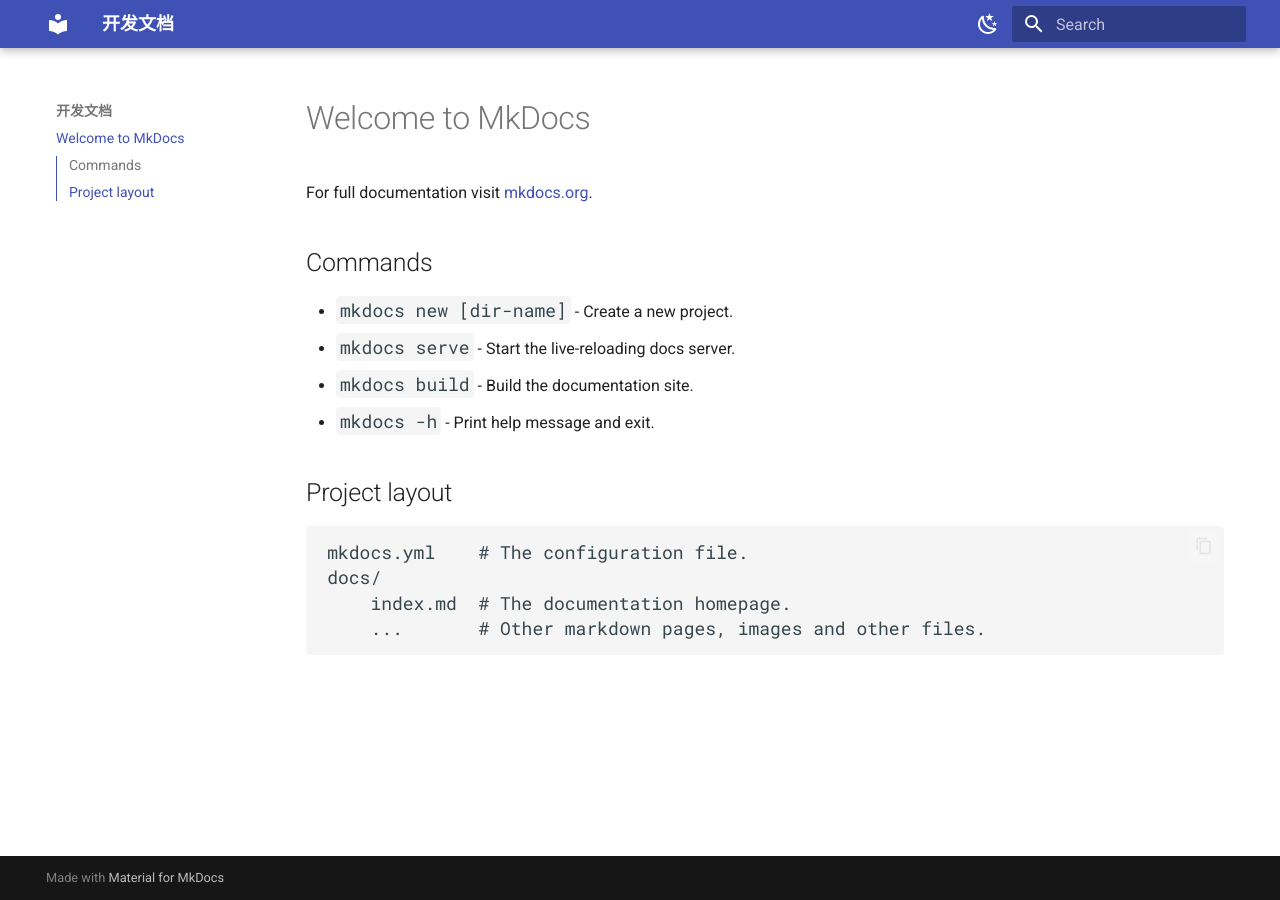
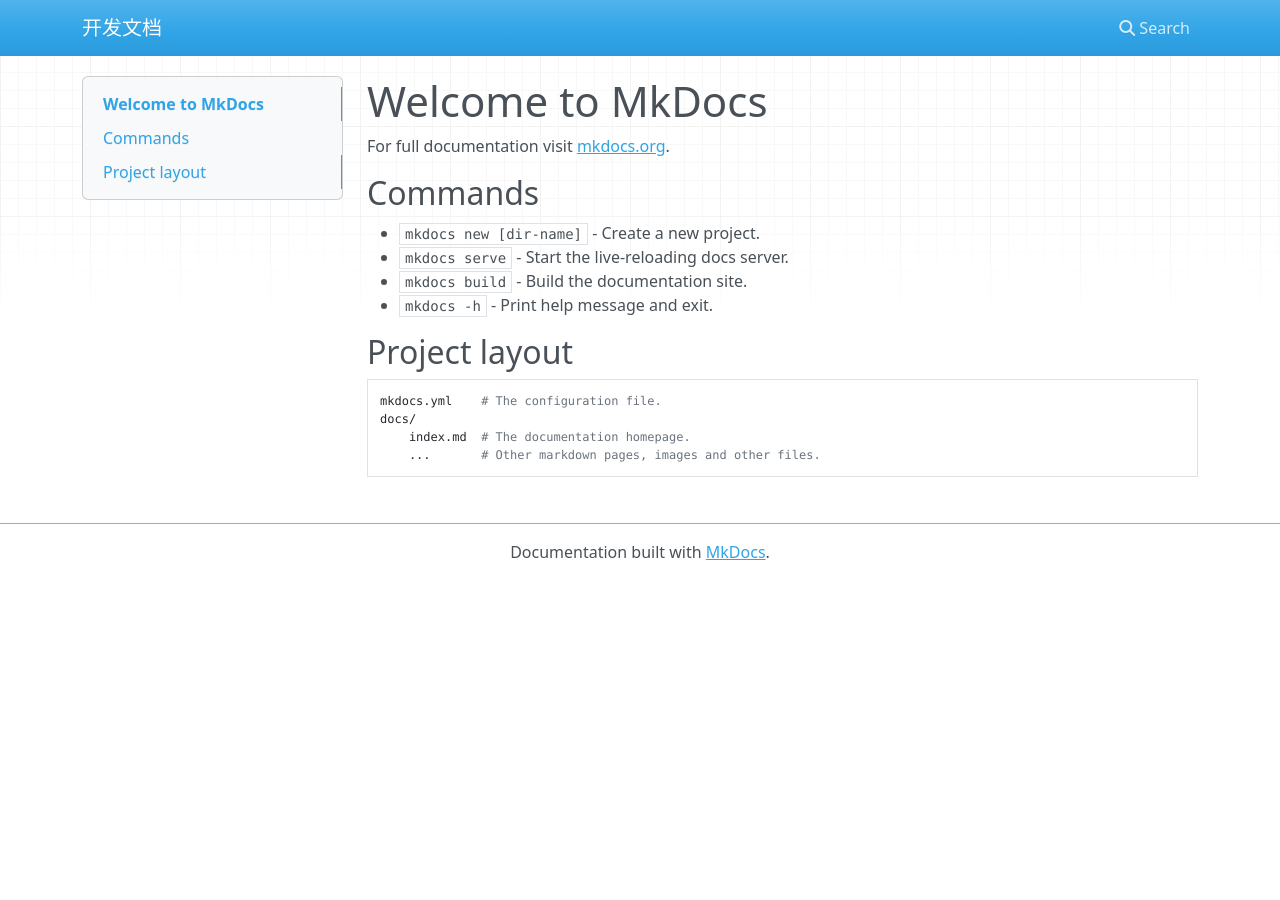
Before and after one commit to Cib0/DevDocs, an MkDocs documentation site: the page built from docs/index.md, in a window 1280 px wide. Built offline with MkDocs 1.6.1, drawn with Linux system fonts in a browser that asks for light colours; nearby versions of some CDN libraries.

Commit message:
Update mkdocs.yml

```diff
--- a/mkdocs.yml
+++ b/mkdocs.yml
@@ -1,46 +1 @@
 site_name: 开发文档
-
-theme:
-  name: material
-  features:
-    # 🧭 布局相关（核心）
-    - navigation.sections      # 左侧导航分组
-    - navigation.expand        # 默认展开所有章节
-    - navigation.instant       # 页面切换不刷新
-    - toc.integrate            # 将右侧目录整合到左侧导航栏
-    - content.width            # 正文宽度随屏幕自适应
-    - content.code.copy        # 代码块右上角复制按钮
-  palette:
-    - scheme: default
-      primary: indigo
-      accent: indigo
-      toggle:
-        icon: material/weather-night
-        name: Switch to dark mode
-    - scheme: slate
-      primary: indigo
-      accent: indigo
-      toggle:
-        icon: material/weather-sunny
-        name: Switch to light mode
-
-plugins:
-  - table-reader
-  - search:
-      lang:
-        - en
-        - ja
-      separator: '[\s\-\.]+'
-
-markdown_extensions:
-  - admonition
-  - codehilite
-  - pymdownx.superfences
-  - pymdownx.details
-  - pymdownx.tabbed
-  - attr_list
-  - def_list
-  - tables
-
-extra_css:
-  - styles/extra.css
```
